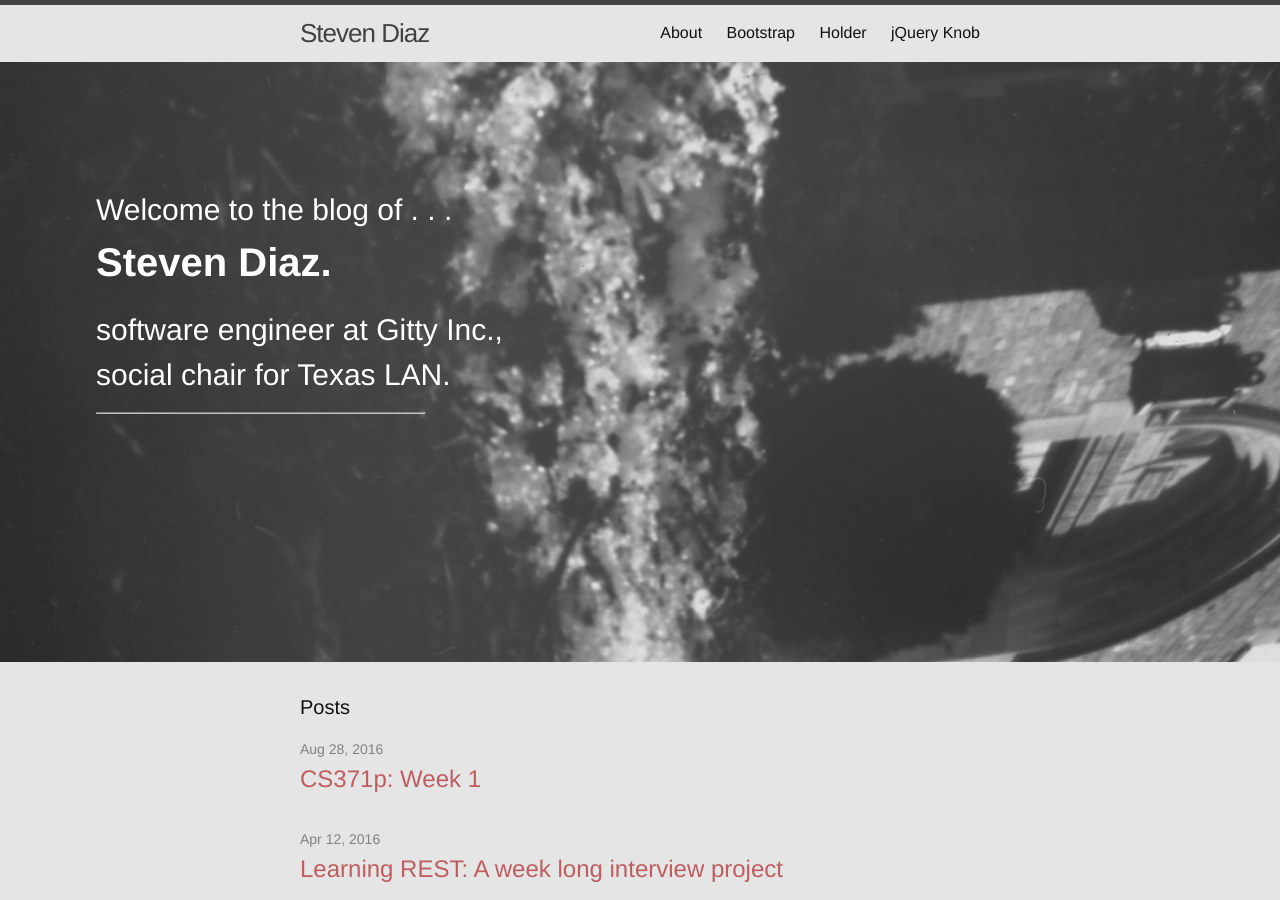
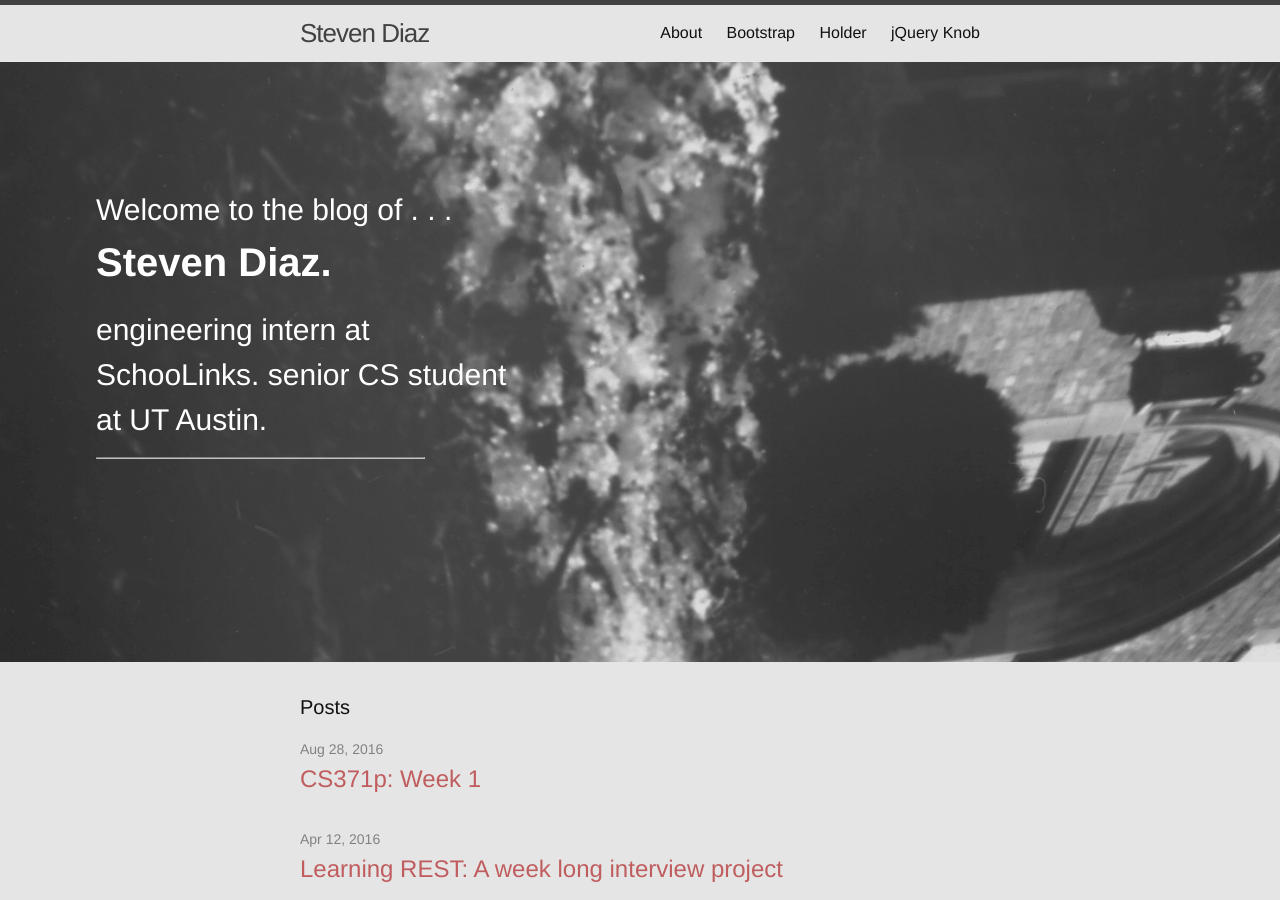
Before and after one commit to stevendiaz/stevendiaz.github.io, a Jekyll site: the page built from index.html, in a window 1280 px wide and 900 px high. Built offline with Jekyll 4.4.1, drawn with Linux system fonts in a browser that asks for light colours.

Commit message:
Update intro.html

```diff
--- a/_includes/intro.html
+++ b/_includes/intro.html
@@ -5,7 +5,7 @@
 
         <h2 class="full-name">Steven Diaz.</h2>
 
-        <p class="personal-description">software engineer at Gitty Inc., social chair for Texas LAN.</p>
+        <p class="personal-description">engineering intern at SchooLinks. senior CS student at UT Austin.</p>
 
         <hr class="divider">
 
```
